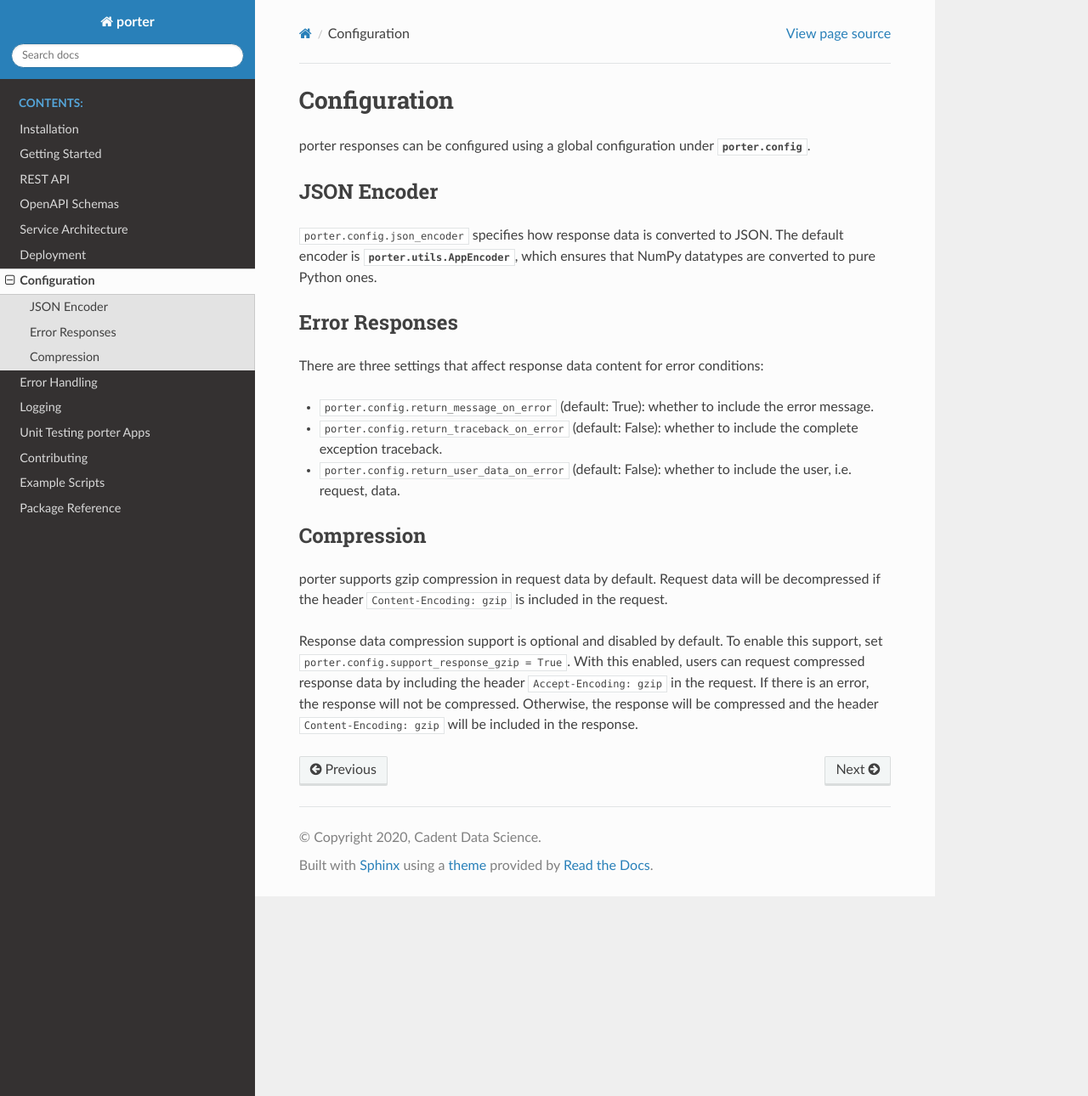
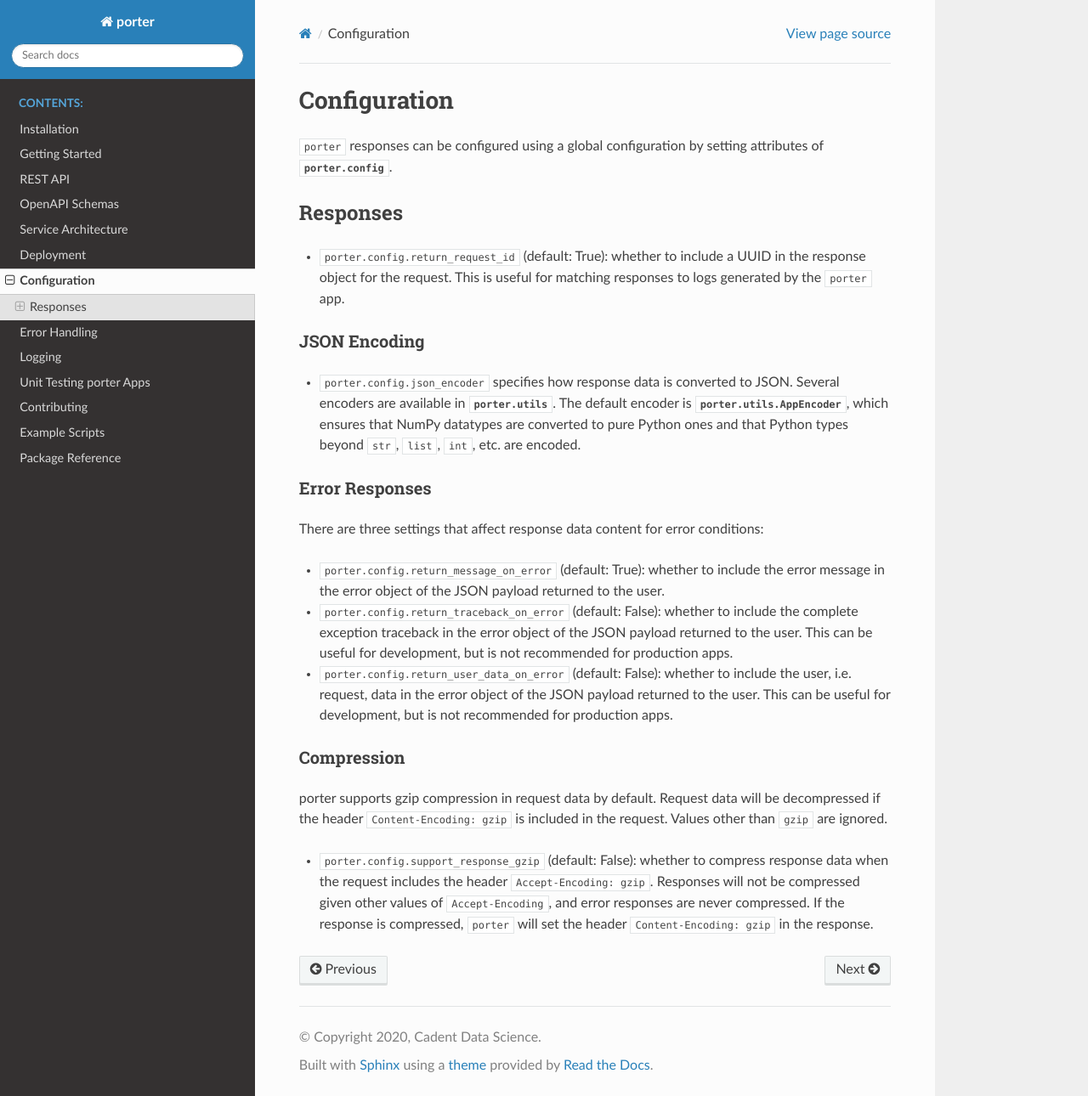
Before and after one commit to dantegates/porter, a Sphinx documentation site: the page built from docs/configuration.rst, in a window 1280 px wide and 1290 px high. Shown: the whole window at 85% size. Built offline with Sphinx 7.4.7 and the Read the Docs theme 2.0.0, drawn with Linux system fonts in a browser that asks for light colours.

Commit message:
reformatted config page and elaborated on some of the parameters

```diff
--- a/docs/configuration.rst
+++ b/docs/configuration.rst
@@ -2,31 +2,35 @@
 Configuration
 =============
 
-porter responses can be configured using a global configuration under :mod:`porter.config`.
+``porter`` responses can be configured using a global configuration by setting attributes of :mod:`porter.config`.
 
 
-JSON Encoder
-------------
+Responses
+---------
 
-``porter.config.json_encoder`` specifies how response data is converted to JSON.  The default encoder is :class:`porter.utils.AppEncoder`, which ensures that NumPy datatypes are converted to pure Python ones.
+* ``porter.config.return_request_id`` (default: True): whether to include a UUID in the response object for the request. This is useful for matching responses to logs generated by the ``porter`` app.
+
+
+JSON Encoding
+^^^^^^^^^^^^^
+
+* ``porter.config.json_encoder`` specifies how response data is converted to JSON. Several encoders are available in :mod:`porter.utils`. The default encoder is :class:`porter.utils.AppEncoder`, which ensures that NumPy datatypes are converted to pure Python ones and that Python types beyond ``str``, ``list``, ``int``, etc. are encoded.
 
 
 Error Responses
----------------
+^^^^^^^^^^^^^^^
 
 There are three settings that affect response data content for error conditions:
 
-* ``porter.config.return_message_on_error`` (default: True): whether to include the error message.
+* ``porter.config.return_message_on_error`` (default: True): whether to include the error message in the error object of the JSON payload returned to the user.
 
-* ``porter.config.return_traceback_on_error`` (default: False): whether to include the complete exception traceback.
+* ``porter.config.return_traceback_on_error`` (default: False): whether to include the complete exception traceback in the error object of the JSON payload returned to the user. This can be useful for development, but is not recommended for production apps.
 
-* ``porter.config.return_user_data_on_error`` (default: False): whether to include the user, i.e. request, data.
-
-
+* ``porter.config.return_user_data_on_error`` (default: False): whether to include the user, i.e. request, data in the error object of the JSON payload returned to the user. This can be useful for development, but is not recommended for production apps.
 
 Compression
------------
+^^^^^^^^^^^
 
-porter supports gzip compression in request data by default.  Request data will be decompressed if the header ``Content-Encoding: gzip`` is included in the request.
+porter supports gzip compression in request data by default.  Request data will be decompressed if the header ``Content-Encoding: gzip`` is included in the request. Values other than ``gzip`` are ignored.
 
-Response data compression support is optional and disabled by default.  To enable this support, set ``porter.config.support_response_gzip = True``.  With this enabled, users can request compressed response data by including the header ``Accept-Encoding: gzip`` in the request.  If there is an error, the response will not be compressed.  Otherwise, the response will be compressed and the header ``Content-Encoding: gzip`` will be included in the response.
+* ``porter.config.support_response_gzip`` (default: False): whether to compress response data when the request includes the header ``Accept-Encoding: gzip``. Responses will not be compressed given other values of ``Accept-Encoding``, and error responses are never compressed.  If the response is compressed, ``porter`` will set the header ``Content-Encoding: gzip`` in the response.
```
